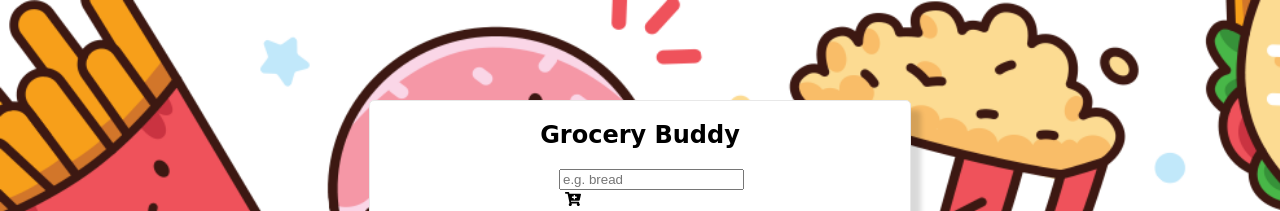
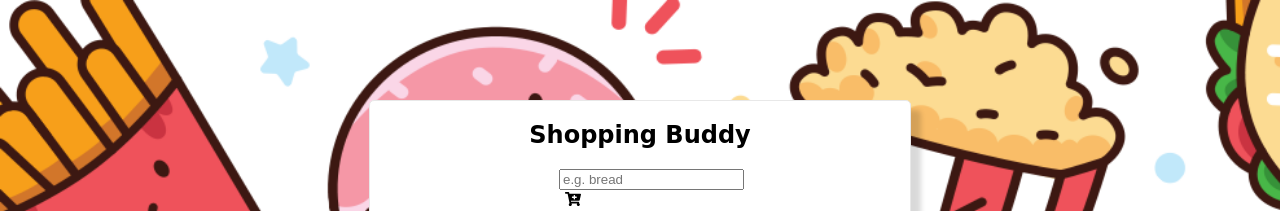
Before and after one commit to otsang3/grocery-buddy, a React (Create React App) app: page / in a window 1280 px wide. Shown: the top 211 px of the page. Built offline with nearby package versions, Linux system fonts and the light colour scheme.

Commit message:
amended title

```diff
--- a/src/App.js
+++ b/src/App.js
@@ -8,7 +8,7 @@ function App() {
     <div className="app">
       <ListContextProvider>
         <div className="content">
-          <h2 style={{textAlign: "center"}}>Grocery Buddy</h2>
+          <h2 style={{textAlign: "center"}}>Shopping Buddy</h2>
           <Form/>
           <List/>
         </div>
```
